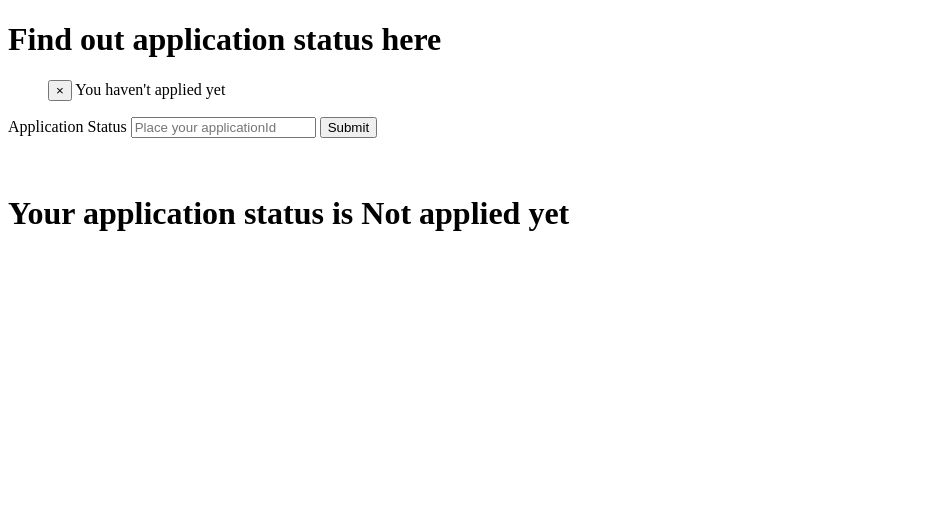
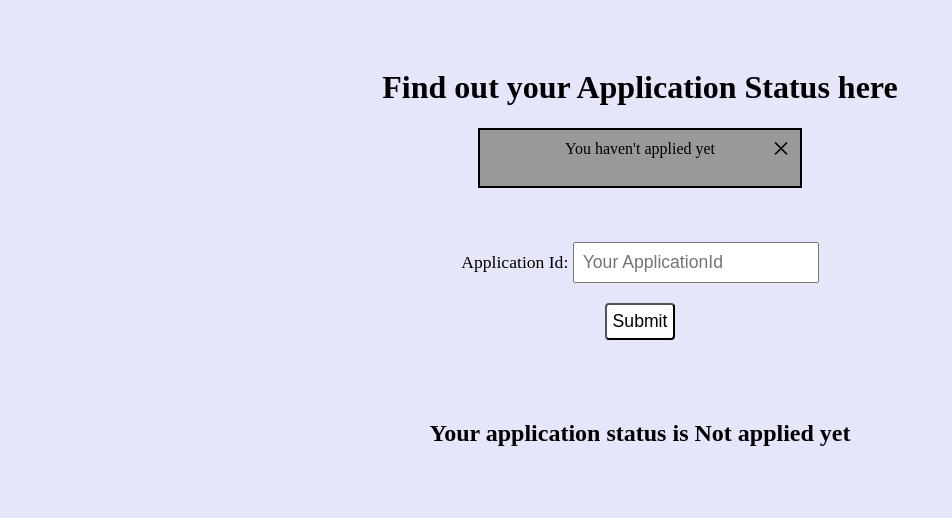
Before and after one commit to harshakhmk/OnlineReportingModule, a Django app: page /application-status/ in a window 1280 px wide. Shown: the top 518 px of the page, without its empty margins (0-952 px from the left). Run offline with Django 3.2, Linux system fonts and the light colour scheme.

Commit message:
Update appStatus.html
Added Styling and close functionality and updated HTML

```diff
--- a/app/templates/appStatus.html
+++ b/app/templates/appStatus.html
@@ -1,39 +1,106 @@
 <!DOCTYPE html>
 <html lang="en">
+
 <head>
     <meta charset="UTF-8">
     <meta http-equiv="X-UA-Compatible" content="IE=edge">
     <meta name="viewport" content="width=device-width, initial-scale=1.0">
     <title>Document</title>
+
+    <style>
+        body,
+        html {
+            text-align: center;
+            padding: 20px;
+            background-color: lavender;
+        }
+
+        .msg-div {
+            border: #000 2px solid;
+            width: 300px;
+            background-color: #999;
+            margin: 0 auto;
+            padding: 10px;
+            position: relative;
+        }
+
+        span {
+            font-size: 2rem;
+            cursor: pointer;
+            position: absolute;
+            top: 0px;
+            right: 10px;
+        }
+
+        label {
+            font-size: 1.1rem;
+        }
+
+        input {
+            font-size: 1.1rem;
+            padding: 8px;
+        }
+
+        input[type="submit"] {
+            margin: 20px;
+            border-radius: 4px;
+            background-color: #fff;
+            padding: 6px;
+            cursor: pointer;
+        }
+
+        p {
+            font-size: 1.5rem;
+            font-weight: bold;
+        }
+    </style>
+
 </head>
+
 <body>
-<h1>Find out application status here</h1>
+    <h1>Find out your Application Status here</h1>
     <div>
         {% if messages %}
-    <ul class="messages">
+
+        <div class="msg-div" id="msg-div">
             {% for msg in messages %}
-        <div class="alert alert-info alert-dismissable">
-            <button type="button" class="close" data-dismiss="alert" aria-hidden="true">&times;</button> {{msg.message}}
+
+            <span class="close" id="close">&times;</span>
+
+            <div class="status-msg">
+                {{msg.message}}
             </div>
-        {% endfor %}
-    </ul>
+
+            <br> {% endfor %}
+        </div>
+
         {% endif %}
     </div>
 
+    <br><br><br>
+
     <form method="GET">
-    <label for="app">Application Status</label>
-    <input id = "app"  name="applicationId" placeholder="Place your applicationId">
-    <input type = "submit" value="Submit">
+        <label for="app">Application Id: </label>
+        <input id="app" name="applicationId" placeholder="Your ApplicationId">
+        <br>
+        <input type="submit" value="Submit">
     </form>
 
     <br><br>
-<h1>{{message}}</h1>
+    <p>{{message}}</p>
 
     <script>
         setTimeout(function() {
             $('.messages').fadeOut('fast');
         }, 10000);
+
+        var close = document.getElementById("close");
+
+        close.onclick = function() {
+            document.getElementById("msg-div").style.display = "none";
+        }
     </script>
 
 </body>
+
 </html>
```
Lines whose indentation alone changed are shown as unchanged.
